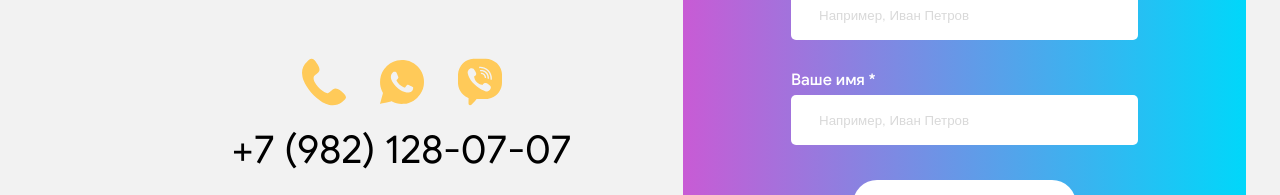
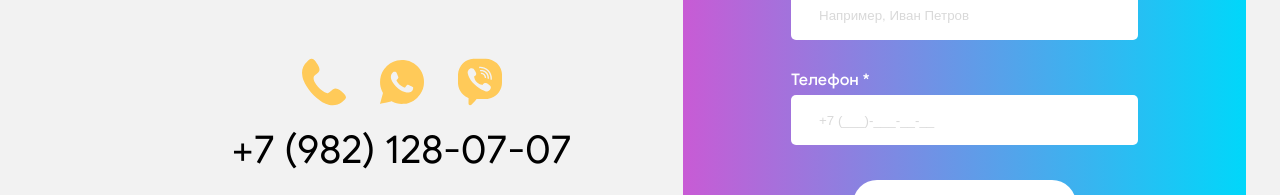
Before and after one commit to OctagonDS/102, a React (Create React App) app: page / in a window 1280 px wide. Shown: the part 3432-3627 px from the top of the page. Built offline with nearby package versions, Linux system fonts and the light colour scheme.

Commit message:
phone input

```diff
--- a/src/module/footer.jsx
+++ b/src/module/footer.jsx
@@ -35,8 +35,8 @@ const FooterModul = (props) => {
           </div>
           <div className="footer-feedback-form-box margin-box">
             <div className="footer-feedback-form-box-input">
-              <label>Ваше имя *</label>
-              <input placeholder="Например, Иван Петров" />
+              <label>Телефон *</label>
+              <input placeholder="+7 (___)-___-__-__" />
             </div>
           </div>
           <div className="footer-feedback-form-btn">ОТПРАВИТЬ</div>
```
